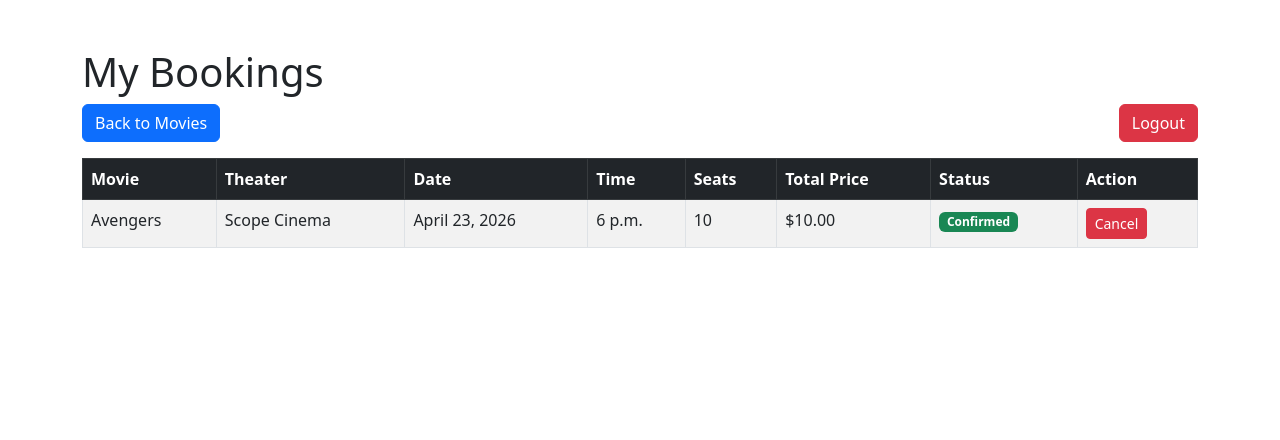
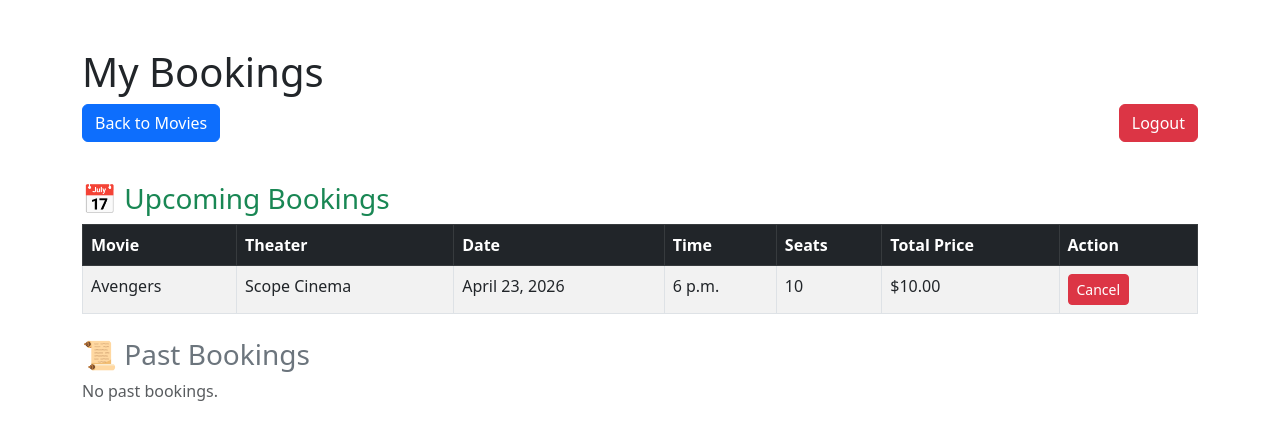
Before and after one commit to Work105/movie-ticket-system, a Django app: page /my-bookings/ in a window 1280 px wide. Shown: the top 440 px of the page. Run offline with Django 5.2, Linux system fonts and the light colour scheme; a user stored in the database is signed in; data comes from the database, SQL or seed files in the repository; tables that the repository leaves empty hold one stand-in row (values such as "Sample post").

Commit message:
feat(booking): separate upcoming and past bookings

```diff
--- a/booking/templates/booking/my_bookings.html
+++ b/booking/templates/booking/my_bookings.html
@@ -16,7 +16,9 @@
         {% endfor %}
     {% endif %}
 
-    {% if bookings %}
+    <!-- UPCOMING BOOKINGS -->
+    <h3 class="mt-4 text-success">📅 Upcoming Bookings</h3>
+    {% if upcoming_bookings %}
         <table class="table table-bordered table-striped">
             <thead class="table-dark">
                 <tr>
@@ -26,12 +28,46 @@
                     <th>Time</th>
                     <th>Seats</th>
                     <th>Total Price</th>
-                    <th>Status</th>
                     <th>Action</th>
                 </tr>
             </thead>
             <tbody>
-                {% for booking in bookings %}
+                {% for booking in upcoming_bookings %}
+                <tr>
+                    <td>{{ booking.showtime.movie.title }}</td>
+                    <td>{{ booking.showtime.theater.name }}</td>
+                    <td>{{ booking.showtime.date }}</td>
+                    <td>{{ booking.showtime.time }}</td>
+                    <td>{{ booking.seats }}</td>
+                    <td>${{ booking.total_price }}</td>
+                    <td>
+                        <a href="{% url 'cancel_booking' booking.id %}" class="btn btn-danger btn-sm" onclick="return confirm('Cancel this booking?')">Cancel</a>
+                    </td>
+                </tr>
+                {% endfor %}
+            </tbody>
+        </table>
+    {% else %}
+        <p class="text-muted">No upcoming bookings.</p>
+    {% endif %}
+
+    <!-- PAST BOOKINGS -->
+    <h3 class="mt-4 text-secondary">📜 Past Bookings</h3>
+    {% if past_bookings %}
+        <table class="table table-bordered table-striped">
+            <thead class="table-secondary">
+                <tr>
+                    <th>Movie</th>
+                    <th>Theater</th>
+                    <th>Date</th>
+                    <th>Time</th>
+                    <th>Seats</th>
+                    <th>Total Price</th>
+                    <th>Status</th>
+                </tr>
+            </thead>
+            <tbody>
+                {% for booking in past_bookings %}
                 <tr>
                     <td>{{ booking.showtime.movie.title }}</td>
                     <td>{{ booking.showtime.theater.name }}</td>
@@ -41,16 +77,9 @@
                     <td>${{ booking.total_price }}</td>
                     <td>
                         {% if booking.status == 'confirmed' %}
-                            <span class="badge bg-success">Confirmed</span>
+                            <span class="badge bg-secondary">Completed</span>
                         {% else %}
                             <span class="badge bg-danger">Cancelled</span>
-                        {% endif %}
-                    </td>
-                    <td>
-                        {% if booking.status == 'confirmed' %}
-                            <a href="{% url 'cancel_booking' booking.id %}" class="btn btn-danger btn-sm" onclick="return confirm('Cancel this booking?')">Cancel</a>
-                        {% else %}
-                            <span class="text-muted">Cancelled</span>
                         {% endif %}
                     </td>
                 </tr>
@@ -58,7 +87,7 @@
             </tbody>
         </table>
     {% else %}
-        <div class="alert alert-info">No bookings yet. <a href="{% url 'home' %}">Book a movie now!</a></div>
+        <p class="text-muted">No past bookings.</p>
     {% endif %}
 </div>
 </body>
--- a/booking/views.py
+++ b/booking/views.py
@@ -115,10 +115,26 @@ def book_ticket(request, showtime_id):
 
 @login_required
 def my_bookings(request):
-    bookings = Booking.objects.filter(user=request.user).select_related(
+    from datetime import date
+
+    all_bookings = Booking.objects.filter(user=request.user).select_related(
         'showtime', 'showtime__movie', 'showtime__theater'
     ).order_by('-booked_at')
-    return render(request, 'booking/my_bookings.html', {'bookings': bookings})
+
+    # Separate upcoming and past bookings
+    upcoming_bookings = []
+    past_bookings = []
+
+    for booking in all_bookings:
+        if booking.showtime.date >= date.today() and booking.status == 'confirmed':
+            upcoming_bookings.append(booking)
+        else:
+            past_bookings.append(booking)
+
+    return render(request, 'booking/my_bookings.html', {
+        'upcoming_bookings': upcoming_bookings,
+        'past_bookings': past_bookings
+    })
 
 # ========== CANCEL BOOKING VIEW ==========
 
```
